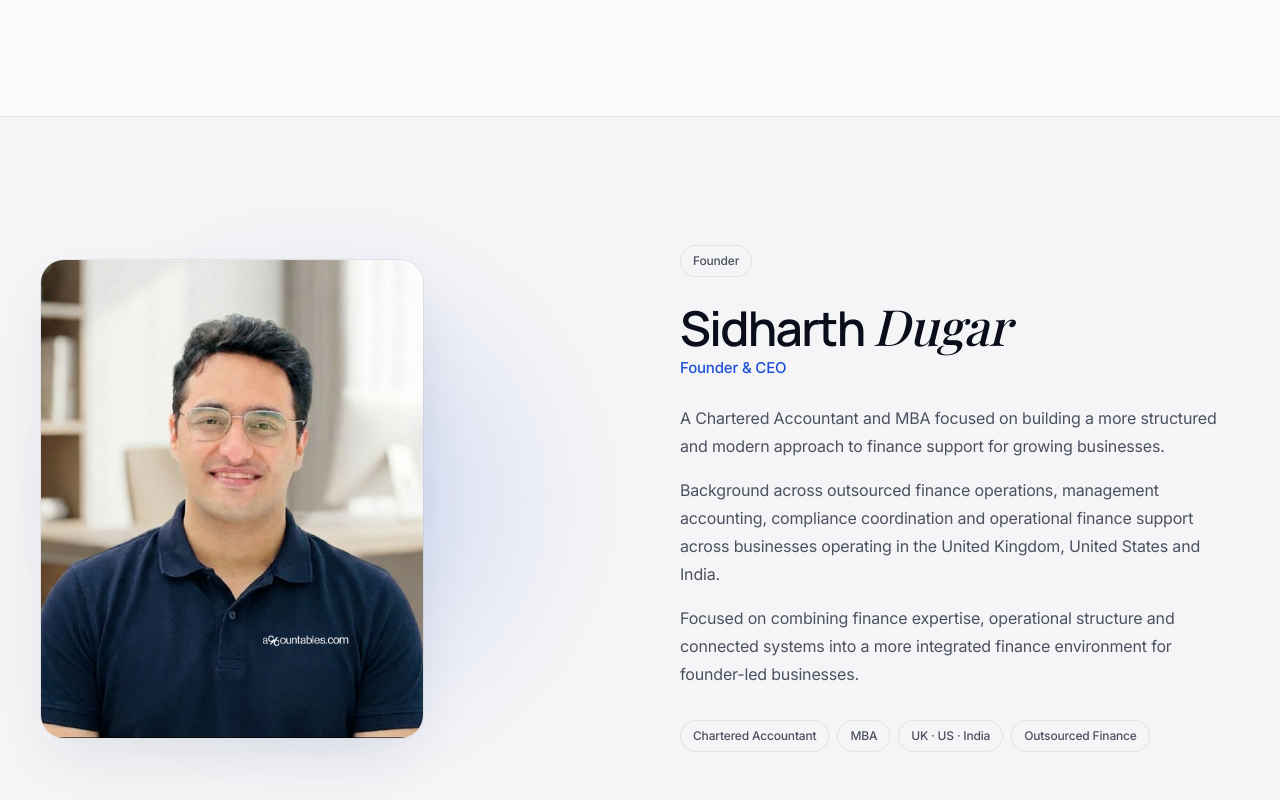
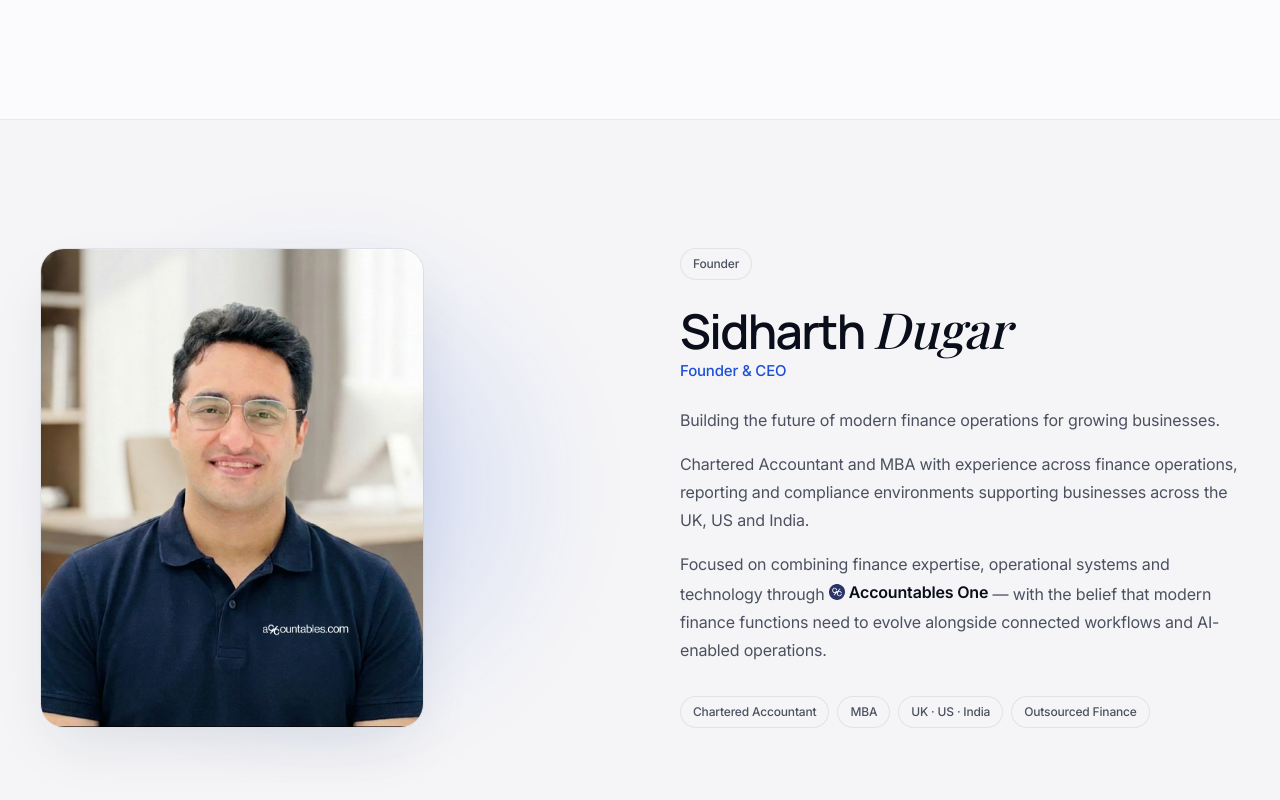
Before and after one commit to 0xayushM/accountables, a Next.js app: page /about in a window 1280 px wide. Shown: the part 2644-3444 px from the top of the page. Built offline with nearby package versions, Linux system fonts and the light colour scheme.

Commit message:
Add Accountables One icon to brand mentions across About, Services, Hero, and FinanceOrganized sections; update founder bio with refined messaging focused on modern finance operations and AI-enabled workflows; replace bank reconciliation card menu icon with Accountables logo in Hero dashboard mockup

```diff
--- a/app/about/page.tsx
+++ b/app/about/page.tsx
@@ -82,7 +82,7 @@
                 From bookkeeping and reporting to compliance, management accounting and strategic finance support, we help businesses build a more structured finance function without building large internal teams.
               </p>
               <p className="mt-3 text-[16px] leading-[1.7] text-[var(--text-secondary)]">
-                Through <span className="font-semibold text-[var(--brand-blue)]">Accountables One</span>, our connected operational environment, clients gain visibility across finance workflows, communication, reporting and ongoing operational coordination.
+                Through <span className="font-semibold text-[var(--brand-blue)] inline-flex items-center gap-1"><img src="/icon.svg" alt="" style={{ display: 'inline-block', height: '1em', width: 'auto', verticalAlign: '-0.1em' }} />Accountables One</span>, our connected operational environment, clients gain visibility across finance workflows, communication, reporting and ongoing operational coordination.
               </p>
             </div>
 
@@ -197,13 +197,15 @@
               <p className="mt-1 text-[15px] font-medium text-[var(--brand-blue)]">Founder & CEO</p>
 
               <p className="mt-6 text-[16px] leading-[1.75] text-[var(--text-secondary)]">
-                A Chartered Accountant and MBA focused on building a more structured and modern approach to finance support for growing businesses.
+                Building the future of modern finance operations for growing businesses.
               </p>
               <p className="mt-4 text-[16px] leading-[1.75] text-[var(--text-secondary)]">
-                Background across outsourced finance operations, management accounting, compliance coordination and operational finance support across businesses operating in the United Kingdom, United States and India.
+                Chartered Accountant and MBA with experience across finance operations, reporting and compliance environments supporting businesses across the UK, US and India.
               </p>
               <p className="mt-4 text-[16px] leading-[1.75] text-[var(--text-secondary)]">
-                Focused on combining finance expertise, operational structure and connected systems into a more integrated finance environment for founder-led businesses.
+                Focused on combining finance expertise, operational systems and technology through{" "}
+                <span className="font-semibold text-[var(--text-primary)] inline-flex items-center gap-1"><img src="/icon.svg" alt="" style={{ display: 'inline-block', height: '1em', width: 'auto', verticalAlign: '-0.1em' }} />Accountables One</span>{" "}
+                — with the belief that modern finance functions need to evolve alongside connected workflows and AI-enabled operations.
               </p>
 
               <div className="mt-8 flex flex-wrap gap-2">
@@ -238,8 +240,8 @@
 
             {/* Left */}
             <div>
-              <span className="inline-block text-[10px] tracking-[0.2em] uppercase font-semibold text-white/50 border border-white/20 rounded-full px-3 py-1 mb-6">
-                Accountables One
+              <span className="inline-flex items-center gap-1.5 text-[10px] tracking-[0.2em] uppercase font-semibold text-white/50 border border-white/20 rounded-full px-3 py-1 mb-6">
+                <img src="/icon.svg" alt="" style={{ display: 'inline-block', height: '1em', width: 'auto', verticalAlign: '-0.1em', filter: 'brightness(0) invert(1)', opacity: 0.5 }} />Accountables One
               </span>
               <h2 className="display text-[32px] sm:text-[40px] md:text-[48px] font-semibold text-white leading-[1.04]">
                 Connected{" "}
--- a/app/components/FinanceOrganized.tsx
+++ b/app/components/FinanceOrganized.tsx
@@ -31,8 +31,8 @@
       {/* Window chrome */}
       <div className="relative flex items-center justify-between px-6 py-4 border-b border-white/10">
         <div>
-          <p className="text-[9px] tracking-[0.2em] uppercase font-semibold text-white/40 mb-0.5">
-            Accountables One
+          <p className="text-[9px] tracking-[0.2em] uppercase font-semibold text-white/40 mb-0.5 flex items-center gap-1">
+            <img src="/icon.svg" alt="" style={{ display: 'inline-block', height: '1em', width: 'auto', filter: 'brightness(0) invert(1)', opacity: 0.4 }} />Accountables One
           </p>
           <p className="text-[15px] font-semibold text-white leading-none">
             Finance Operations Environment
@@ -261,9 +261,9 @@
                     href="https://one.accountables.com"
                     target="_blank"
                     rel="noopener noreferrer"
-                    className="font-semibold text-[var(--brand-blue)] hover:underline underline-offset-2"
+                    className="font-semibold text-[var(--brand-blue)] hover:underline underline-offset-2 inline-flex items-center gap-1"
                   >
-                    Accountables One
+                    <img src="/icon.svg" alt="" style={{ display: 'inline-block', height: '1em', width: 'auto', verticalAlign: '-0.1em' }} />Accountables One
                   </a>
                   .
                 </p>
--- a/app/components/Hero.tsx
+++ b/app/components/Hero.tsx
@@ -49,7 +49,7 @@
             <p className="text-[14.5px] font-bold text-gray-900 leading-snug">Business account</p>
             <p className="text-[12px] text-gray-400 mt-0.5">123456</p>
           </div>
-          <span className="text-[20px] text-gray-400 leading-none mt-0.5">⋮</span>
+          <Image src="/light_logo.png" alt="Accountables" width={120} height={30} className="h-6 w-auto opacity-60" />
         </div>
 
         {/* Divider */}
@@ -136,7 +136,7 @@
                 <span className="text-[10.5px] tracking-[0.16em] uppercase font-semibold text-white/80">New</span>
               </span>
               <span className="hidden sm:inline text-white/30">·</span>
-              <span>Accountables One · <span className="font-semibold">Join the waitlist</span></span>
+              <span><img src="/icon.svg" alt="" style={{ display: 'inline-block', height: '1em', width: 'auto', verticalAlign: '-0.1em', marginRight: '0.25em', filter: 'brightness(0) invert(1)' }} />Accountables One · <span className="font-semibold">Join the waitlist</span></span>
               <svg width="13" height="13" viewBox="0 0 24 24" fill="none"
                 className="transition-transform duration-300 group-hover:translate-x-0.5">
                 <path d="M5 12h14M13 5l7 7-7 7" stroke="currentColor" strokeWidth="2.2"
@@ -174,9 +174,9 @@
                 href="https://one.accountables.com"
                 target="_blank"
                 rel="noopener noreferrer"
-                className="font-semibold text-[var(--brand-blue)] hover:underline underline-offset-2"
+                className="font-semibold text-[var(--brand-blue)] hover:underline underline-offset-2 inline-flex items-center gap-1"
               >
-                Accountables One
+                <img src="/icon.svg" alt="" style={{ display: 'inline-block', height: '1em', width: 'auto', verticalAlign: '-0.1em' }} />Accountables One
               </a>
               .
             </p>
--- a/app/services/page.tsx
+++ b/app/services/page.tsx
@@ -30,8 +30,8 @@
               <div key={i} className={`h-2.5 w-2.5 rounded-full ${c}`} />
             ))}
           </div>
-          <span className="text-[10px] tracking-[0.18em] uppercase font-semibold text-[var(--text-muted)]">
-            Accountables One
+          <span className="text-[10px] tracking-[0.18em] uppercase font-semibold text-[var(--text-muted)] flex items-center gap-1">
+            <img src="/icon.svg" alt="" style={{ display: 'inline-block', height: '1em', width: 'auto', verticalAlign: '-0.05em' }} />Accountables One
           </span>
         </div>
         <span className="inline-flex items-center gap-1.5 text-[10px] font-medium text-green-600">
@@ -368,9 +368,9 @@
                     href="https://one.accountables.com"
                     target="_blank"
                     rel="noopener noreferrer"
-                    className="font-semibold text-[var(--brand-blue)] hover:underline underline-offset-2"
+                    className="font-semibold text-[var(--brand-blue)] hover:underline underline-offset-2 inline-flex items-center gap-1"
                   >
-                    Accountables One
+                    <img src="/icon.svg" alt="" style={{ display: 'inline-block', height: '1em', width: 'auto', verticalAlign: '-0.1em' }} />Accountables One
                   </a>
                   .
                 </p>
@@ -604,8 +604,8 @@
               {/* Left */}
               <div>
                 <RevealBlock delay={0}>
-                  <span className="inline-block text-[10px] tracking-[0.2em] uppercase font-semibold text-white/50 border border-white/20 rounded-full px-3 py-1 mb-6">
-                    Accountables One
+                  <span className="inline-flex items-center gap-1.5 text-[10px] tracking-[0.2em] uppercase font-semibold text-white/50 border border-white/20 rounded-full px-3 py-1 mb-6">
+                    <img src="/icon.svg" alt="" style={{ display: 'inline-block', height: '1em', width: 'auto', filter: 'brightness(0) invert(1)', opacity: 0.5 }} />Accountables One
                   </span>
                 </RevealBlock>
                 <RevealBlock delay={80}>
```
